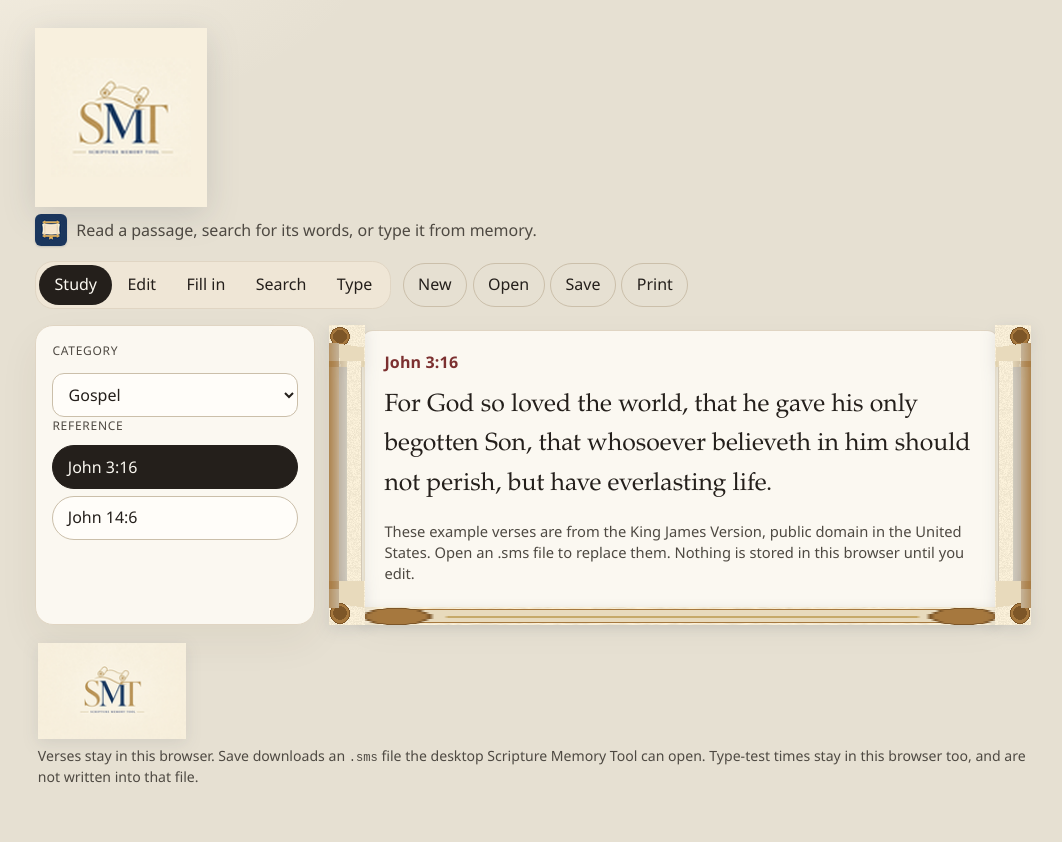
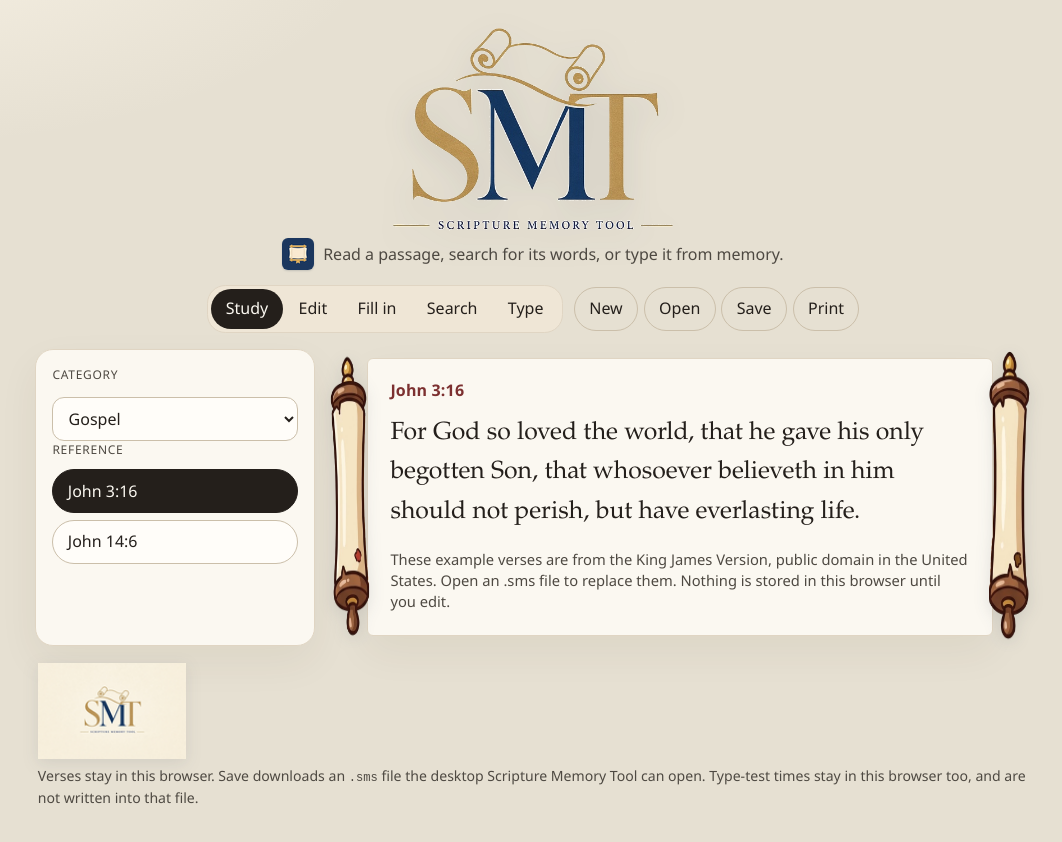
Before and after one commit to alanfrans/smt, a website built with Vite: page index.html in a window 1280 px wide. Shown: the whole page, without its empty margins (107-1169 px from the left). Built offline with nearby package versions, Linux system fonts and the light colour scheme.

Commit message:
Use Alan's new SMT logo centered in header and new left/right scroll art; drop bottom scroll

```diff
--- a/src/style.css
+++ b/src/style.css
@@ -79,8 +79,10 @@
   display: flex;
   flex-wrap: wrap;
   gap: 0.9rem 1.25rem;
-  align-items: flex-end;
-  justify-content: space-between;
+  flex-direction: column;
+  align-items: center;
+  justify-content: center;
+  text-align: center;
   margin-bottom: 1rem;
 }
 
@@ -93,9 +95,16 @@
   line-height: 1;
 }
 
+.brand {
+  display: flex;
+  flex-direction: column;
+  align-items: center;
+}
+
 .wordmark {
   display: block;
-  width: min(172px, 48vw);
+  margin: 0 auto;
+  width: min(280px, 72vw);
   height: auto;
   filter: drop-shadow(0 8px 16px rgba(36, 48, 72, 0.14));
 }
@@ -103,6 +112,7 @@
 .lede {
   display: flex;
   align-items: center;
+  justify-content: center;
   gap: 0.55rem;
   margin: 0.45rem 0 0;
   color: var(--muted);
@@ -122,6 +132,7 @@
   flex-wrap: wrap;
   gap: 0.55rem 0.7rem;
   align-items: center;
+  justify-content: center;
 }
 
 .tabs {
@@ -157,21 +168,18 @@
 }
 
 .scroll {
-  --roller: 36px;
-  --rod-overlap: 4px;
+  --roller: 44px;
+  --rod-overlap: 6px;
   display: grid;
   grid-template-columns: var(--roller) minmax(0, 1fr) var(--roller);
-  grid-template-rows: minmax(0, 1fr) auto;
   align-items: stretch;
   min-width: 0;
   min-height: 100%;
 }
 
 .roller {
+  position: relative;
   width: var(--roller);
-  display: flex;
-  flex-direction: column;
-  grid-row: 1 / span 2;
   z-index: 1;
   pointer-events: none;
   filter: drop-shadow(0 4px 8px rgba(36, 48, 72, 0.12));
@@ -185,59 +193,27 @@
   grid-column: 3;
 }
 
-.roller .cap {
+.roller .roll {
+  position: absolute;
+  inset: 0;
   display: block;
   width: 100%;
-  height: auto;
-}
-
-.roller .shaft {
-  flex: 1 1 auto;
-  min-height: 1.25rem;
-  margin-top: -6px;
-  background-repeat: repeat-y;
-  background-size: 100% auto;
-  background-position: center top;
-}
-
-.roller .cap-bot {
-  margin-top: -8px;
-}
-
-.roller-left .shaft {
-  background-image: url("/art/lscroll-mid.png");
-}
-
-.roller-right .shaft {
-  background-image: url("/art/rscroll-mid.png");
+  height: 100%;
+  object-fit: fill;
 }
 
 .scroll-sheet {
   grid-column: 2;
-  grid-row: 1;
   display: flex;
   flex-direction: column;
   min-width: 0;
-  margin: 0.35rem calc(var(--rod-overlap) * -1) 0;
+  margin: 0.6rem calc(var(--rod-overlap) * -1);
   z-index: 0;
 }
 
 .scroll-sheet > .panel {
   flex: 1 1 auto;
-  border-radius: 12px 12px 0 0;
-  border-bottom-color: transparent;
-}
-
-.scroll-curl {
-  display: block;
-  grid-column: 2;
-  grid-row: 2;
-  width: 100%;
-  height: 18px;
-  margin: -1px 0 0;
-  object-fit: fill;
-  z-index: 2;
-  filter: drop-shadow(0 3px 6px rgba(36, 48, 72, 0.12));
+  border-radius: 6px;
 }
 
 .panel {
@@ -637,7 +613,6 @@
   #status,
   main,
   .roller,
-  .scroll-curl,
   .colophon {
     display: none !important;
   }
--- a/src/view.ts
+++ b/src/view.ts
@@ -2,29 +2,23 @@
   return `
       <div class="scroll">
         <div class="roller roller-left" aria-hidden="true">
-          <img class="cap" src="/art/lscroll-top.png" alt="" width="36" height="42" />
-          <div class="shaft"></div>
-          <img class="cap cap-bot" src="/art/lscroll-bot.png" alt="" width="36" height="44" />
+          <img class="roll" src="/art/leftscroll.png" alt="" width="164" height="630" />
         </div>
         <div class="scroll-sheet">
           ${inner}
-          <img class="scroll-curl" src="/art/bscroll.png" alt="" width="135" height="18" />
         </div>
         <div class="roller roller-right" aria-hidden="true">
-          <img class="cap" src="/art/rscroll-top.png" alt="" width="36" height="42" />
-          <div class="shaft"></div>
-          <img class="cap cap-bot" src="/art/rscroll-bot.png" alt="" width="36" height="44" />
+          <img class="roll" src="/art/rightscroll.png" alt="" width="146" height="608" />
         </div>
       </div>
   `;
 }
-
 export const appMarkup = `
   <div class="page">
     <header class="mast">
       <div class="brand">
         <h1>
-          <img class="wordmark" src="/art/smt-logo.png" alt="Scripture Memory Tool" width="237" height="247" />
+          <img class="wordmark" src="/art/smt.png" alt="Scripture Memory Tool" width="499" height="362" />
         </h1>
         <p class="lede">
           <img class="crest" src="/favicon.png" alt="" width="32" height="32" />
```
Also changed, not shown: src/app.test.ts (+4 -4 lines), public/art/leftscroll.png (added), public/art/rightscroll.png (added), public/art/smt.png (added).
